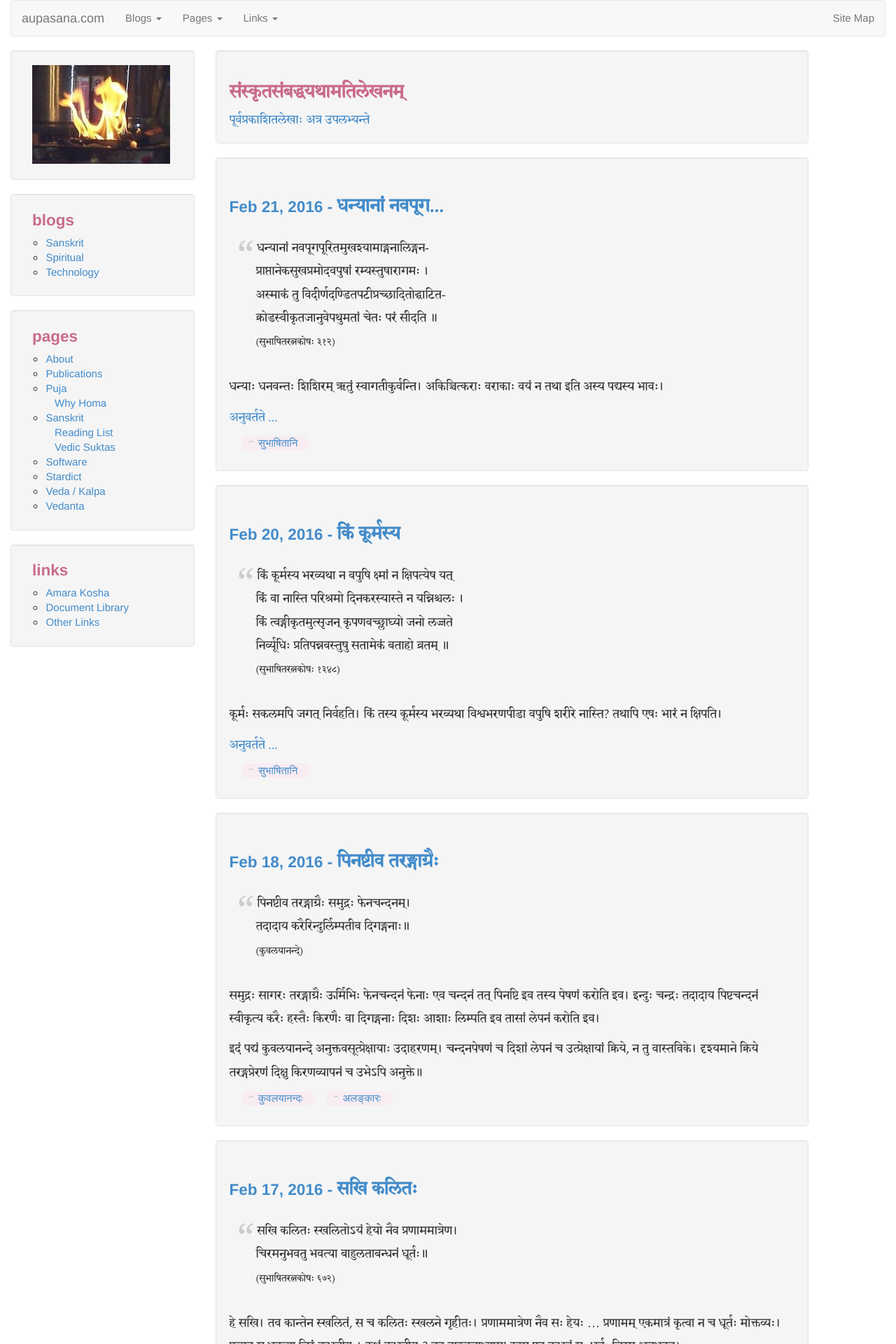
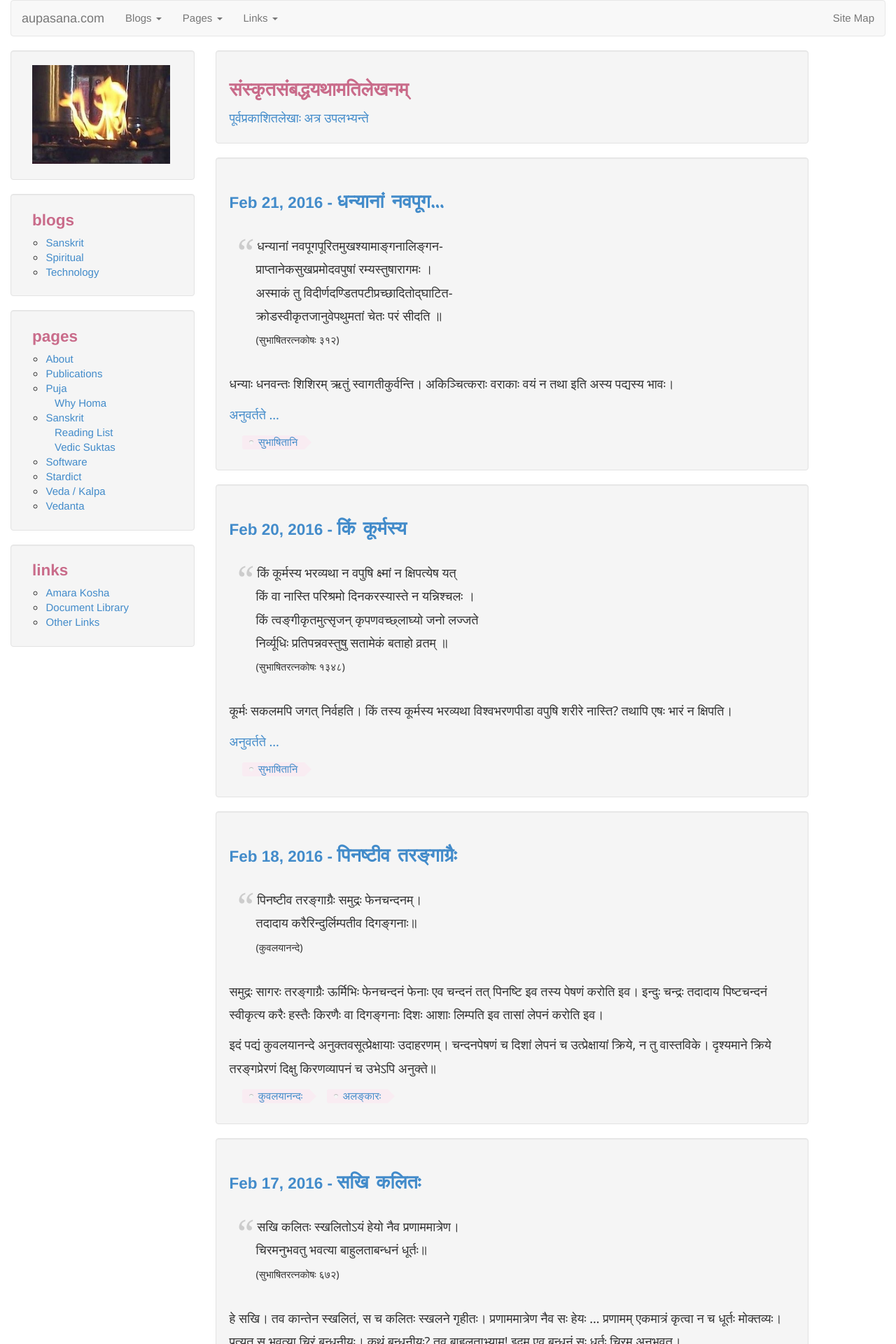
Before and after one commit to aupasana/aupasana.github.io, a Jekyll site: the page built from blog/sanskrit.html, in a window 1280 px wide. Shown: the top 1920 px of the page at 70% size. Built offline with Jekyll 4.4.1, drawn with Linux system fonts in a browser that asks for light colours; nearby versions of some CDN libraries.

Commit message:
Use Kalam and Noto Sans fonts for sanskrit posts

```diff
--- a/_includes/header.html
+++ b/_includes/header.html
@@ -23,6 +23,8 @@
     <link href="{{ site.baseurl }}/css/theme.css" rel="stylesheet">
     <link href="{{ site.baseurl }}/css/syntax.css" rel="stylesheet">
     <link href="//maxcdn.bootstrapcdn.com/font-awesome/4.1.0/css/font-awesome.min.css" rel="stylesheet">
+    <link href='https://fonts.googleapis.com/css?family=Kalam&subset=devanagari,latin,latin-ext' rel='stylesheet' type='text/css'>
+    <link href='https://fonts.googleapis.com/css?family=Noto+Sans:400,400italic&subset=devanagari,latin' rel='stylesheet' type='text/css'>
 </head>
 
 <body>
--- a/css/theme.css
+++ b/css/theme.css
@@ -1,13 +1,6 @@
 ---
 title: CSS stylesheet
 ---
-
-@font-face {
-  font-family: 'Sanskrit2003';
-  src:  url('{{site.baseurl}}/css/Sanskrit2003.ttf') format('truetype');
-  font-weight: normal;
-  font-style: normal;
-}
 
 @font-face {
 font-family: 'Siddhanta-cakravat1';
@@ -221,19 +214,6 @@ h4 {
 }
 
 
-/*.article>.well>h1::before {
-    content: "ॐ ";
-    font-family: Kokila, "Kohinoor Devanagari", "Sanskrit 2003", "Arial Unicode MS";
-    font-size: 1.3em;
-}
-
-.article>.well>h2::before {
-    content: "ॐ ";
-    font-family: Kokila, "Kohinoor Devanagari", "Sanskrit 2003", "Arial Unicode MS";
-    font-size: 1.3em;
-}*/
-
-
 /* blockquotes show an open-quote before, with no matching close-quote
 markdown results in <p> tags all over the place which make the
 close-quote tricky. layout only tested in sanskrit-post */
@@ -303,16 +283,18 @@ cite {
   padding-top:20px
 }
 
-.sanskrit {
-    font-family: "Sanskrit2003";
+h1 .sanskrit {
+    font-family: "Kalam";
     font-size: 120%;
     line-height: 185%;
+    font-style:normal;
 }
 
-.sanskrit-inline {
-    font-family: "Sanskrit2003";
+.sanskrit {
+    font-family: "Noto Sans";
     font-size: 120%;
-    line-height: 100%;
+    line-height: 185%;
+    font-style:normal;
 }
 
 .nospaceafter {
```
